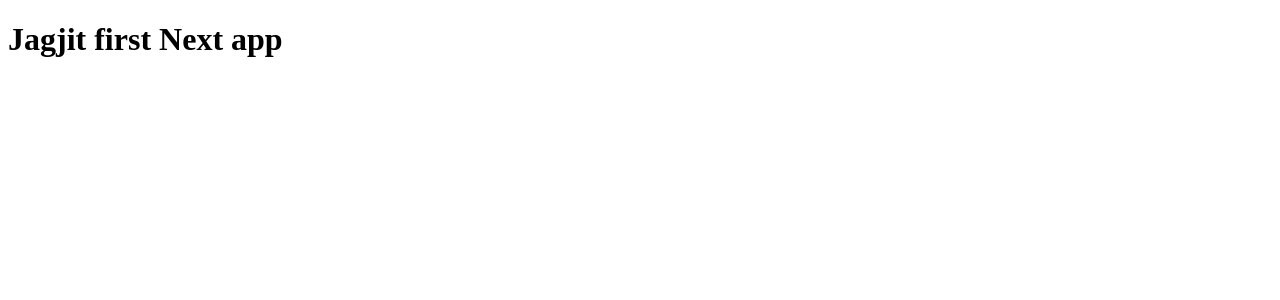
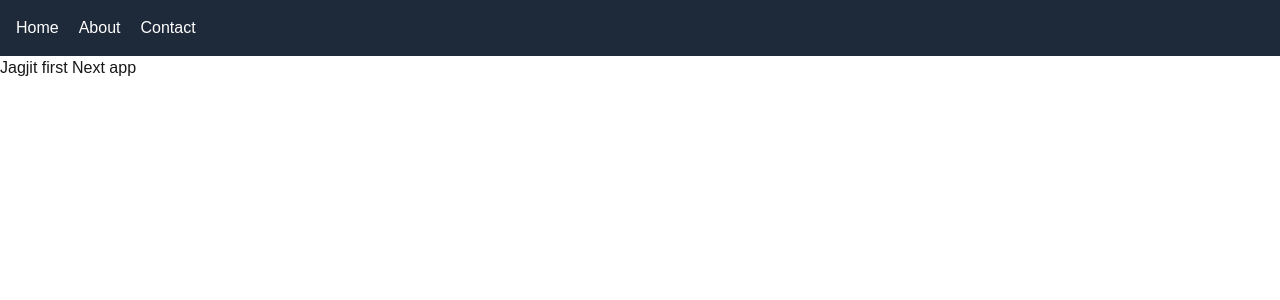
Before and after one commit to MatrixEye0/NEXT-JS, a Next.js app: page / in a window 1280 px wide. Shown: the top 300 px of the page. Built offline with nearby package versions, Linux system fonts and the light colour scheme.

Commit message:
navigation bar

```diff
--- /dev/null
+++ b/app/Navigation.jsx
@@ -0,0 +1,17 @@
+import Link from "next/link";
+
+export default function nav(){
+    return (
+        <header >
+            <div >
+                <nav>
+                    <ul className="bg-gray-800 text-white flex gap-5  items-center p-4">
+                        <li><Link href="/">Home</Link></li> {/*when use link tag so when i route to other page so page not refresh again*/}
+                        <li><a href="/about">About</a></li>
+                        <li><a href="/about/contact">Contact</a></li>
+                    </ul>
+                </nav>
+            </div>
+        </header>
+    )
+} // now import in layout.js and <Navigation/> inside body tag.
--- a/app/layout.js
+++ b/app/layout.js
@@ -1,5 +1,7 @@
+import Navigation from "./Navigation";
+
 // import { Geist, Geist_Mono } from "next/font/google";
-// import "./globals.css";
+import "./globals.css";
 
 // const geistSans = Geist({
 //   variable: "--font-geist-sans",
@@ -19,7 +21,10 @@
 export default function RootLayout({ children }) {
   return (
     <html>
-      <body>{children}</body>
+      <body>
+        <Navigation />
+        {children}
+      </body>
     </html>
   );
 }
```
